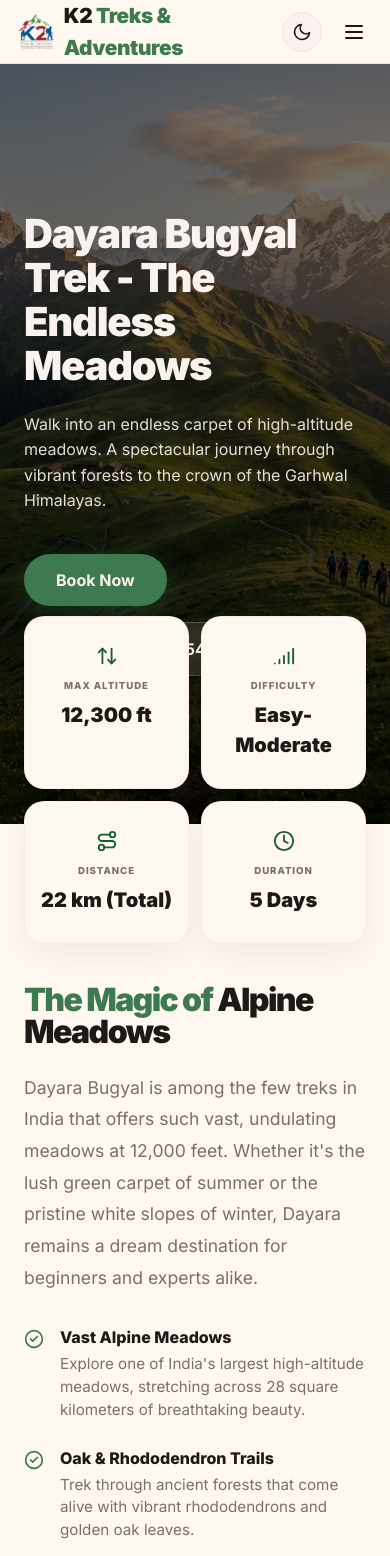
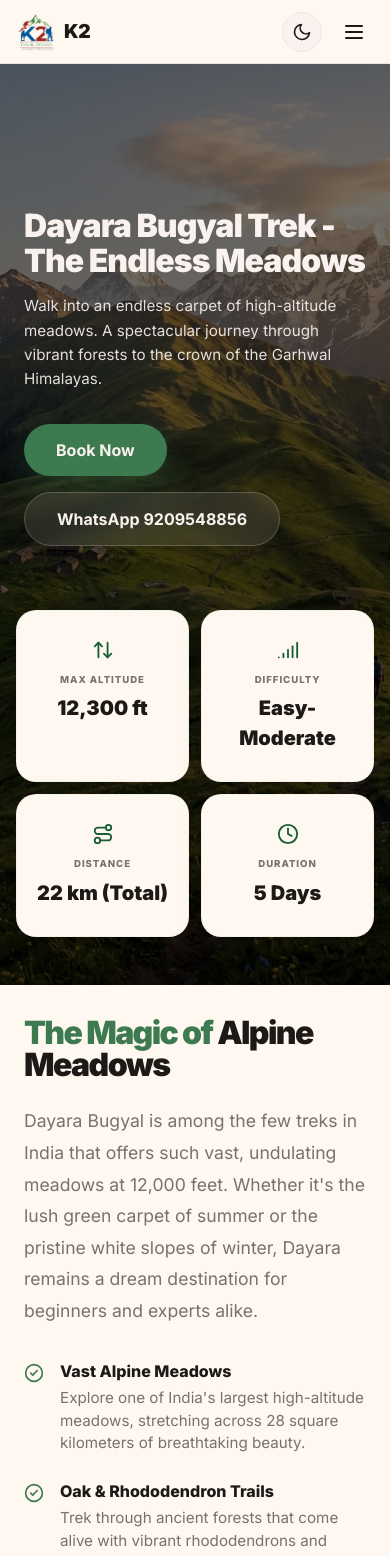
Before and after one commit to VedantJoshi21/K2-Treks-and-Adventures, a React (Vite) app in the folder Frontend/Root/: page /trek/dayara-bugyal in a window 390 px wide. Shown: the top 1556 px of the page. Built offline with nearby package versions, Linux system fonts and the light colour scheme.

Commit message:
Fixed the screen responsiveness issue.

```diff
--- a/Frontend/Root/src/components/DifficultyBadge.jsx
+++ b/Frontend/Root/src/components/DifficultyBadge.jsx
@@ -8,7 +8,10 @@ export default function DifficultyBadge({ level }) {
     'Hard': 'bg-red-100 text-red-700',
   };
   return (
-    <span className={`px-2.5 py-1 rounded-full text-xs font-semibold ${colors[level] || 'bg-stone-100 text-stone-600'}`}>
+    <span
+      className={`difficulty-badge px-2.5 py-1 rounded-full text-xs font-semibold ${colors[level] || 'bg-stone-100 text-stone-600'}`}
+      style={{ flexShrink: 0, whiteSpace: 'nowrap' }}
+    >
       {level}
     </span>
   );
--- a/Frontend/Root/src/components/Navbar.jsx
+++ b/Frontend/Root/src/components/Navbar.jsx
@@ -75,8 +75,8 @@ export default function Navbar({
           style={{ display: 'flex', alignItems: 'center', gap: '8px', textDecoration: 'none', color: theme.text }}
         >
           <img src={logo} alt="K2 Logo" style={{ width: '40px', height: '40px', objectFit: 'contain' }} />
-          <span style={{ fontSize: '1.3rem', fontWeight: 900, letterSpacing: '-0.02em' }}>
-            K2 <span style={{ color: '#3d7a4f' }}>Treks & Adventures</span>
+          <span className="nav-logo-text" style={{ fontSize: '1.3rem', fontWeight: 900, letterSpacing: '-0.02em' }}>
+            K2 <span className="nav-logo-suffix" style={{ color: '#3d7a4f' }}>Treks & Adventures</span>
           </span>
         </Link>
 
--- a/Frontend/Root/src/components/TrekCard.jsx
+++ b/Frontend/Root/src/components/TrekCard.jsx
@@ -31,7 +31,7 @@ export default function TrekCard({ trek, darkMode }) {
           onMouseEnter={e => e.currentTarget.style.transform = 'scale(1.05)'}
           onMouseLeave={e => e.currentTarget.style.transform = 'scale(1)'}
         />
-        <div style={{
+        <div className="trek-card-tags" style={{
           position: 'absolute', top: '12px', right: '12px',
           display: 'flex', gap: '6px', flexWrap: 'wrap', justifyContent: 'flex-end',
         }}>
--- a/Frontend/Root/src/components/Trek_Pages/DayaraBugyal.jsx
+++ b/Frontend/Root/src/components/Trek_Pages/DayaraBugyal.jsx
@@ -23,7 +23,7 @@ export default function DayaraBugyal({ darkMode, setDarkMode, theme }) {
   return (
     <>
       {/* Hero Section */}
-      <section style={{ position: 'relative', height: '90vh', width: '100%' }}>
+      <section className="trek-detail-hero" style={{ position: 'relative', height: '90vh', width: '100%' }}>
         {/* Background Image Container with Overflow Hidden */}
         <div style={{ position: 'absolute', top: 0, left: 0, width: '100%', height: '100%', overflow: 'hidden' }}>
           <div style={{
@@ -77,7 +77,7 @@ export default function DayaraBugyal({ darkMode, setDarkMode, theme }) {
         </div>
 
         {/* Stats Grid */}
-        <div style={{
+        <div className="trek-stats-grid" style={{
           position: 'absolute', bottom: '-120px', left: '50%', transform: 'translateX(-50%)',
           width: 'calc(100% - 3rem)', maxWidth: '1100px', zIndex: 30
         }}>
@@ -106,7 +106,7 @@ export default function DayaraBugyal({ darkMode, setDarkMode, theme }) {
       </section>
 
       {/* Intro Section */}
-      <section style={{ padding: '10rem 1.5rem 2.5rem', maxWidth: '1440px', margin: '0 auto' }}>
+      <section className="trek-intro-section" style={{ padding: '10rem 1.5rem 2.5rem', maxWidth: '1440px', margin: '0 auto' }}>
         <div style={{ display: 'grid', gridTemplateColumns: 'repeat(auto-fit, minmax(350px, 1fr))', gap: '4rem', alignItems: 'center' }}>
           <div>
             <h2 style={{
@@ -161,7 +161,7 @@ export default function DayaraBugyal({ darkMode, setDarkMode, theme }) {
           }}>
             Package <span style={{ color: '#3d7a4f' }}>Pricing</span>
           </h2>
-          <div style={{ display: 'flex', flexWrap: 'wrap', justifyContent: 'center', gap: '2rem' }}>
+          <div className="pricing-grid" style={{ display: 'flex', flexWrap: 'wrap', justifyContent: 'center', gap: '2rem' }}>
             {[
               { title: 'Raithal to Raithal', price: '₹8,499/-', sub: 'Standard Package (4 Nights / 5 Days)' },
               { title: 'Dehradun to Dehradun', price: '₹8,999/-', sub: 'Complete package with pickup' },
--- a/Frontend/Root/src/responsive.css
+++ b/Frontend/Root/src/responsive.css
@@ -1,11 +1,3 @@
-/* ============================================================
-   K2 Treks & Adventures — Global Responsive Stylesheet
-   Breakpoints:
-     sm  : max-width 640px   (phones)
-     md  : max-width 768px   (large phones / small tablets)
-     lg  : max-width 1024px  (tablets / small laptops)
-   ============================================================ */
-
 /* ── Navbar ─────────────────────────────────────────────── */
 
 /* Show hamburger on mobile, hide desktop nav */
@@ -19,6 +11,36 @@
   /* Hide "Book a Trek" CTA pill in navbar on very small screens */
   .nav-cta-pill {
     display: none !important;
+  }
+  /* Hide the suffix on mobile to prevent overflow */
+  .nav-logo-suffix {
+    display: none !important;
+  }
+}
+
+@media (max-width: 480px) {
+  /* Shrink navbar logo text on very small phones */
+  .nav-logo-text {
+    font-size: 1.2rem !important;
+  }
+}
+
+@media (max-width: 360px) {
+  .nav-logo-text {
+    font-size: 1.05rem !important;
+  }
+}
+
+/* ── Trek Cards ─────────────────────────────────────────── */
+
+@media (max-width: 480px) {
+  .trek-card-tags {
+    top: 8px !important;
+    right: 8px !important;
+  }
+  .trek-card-tags span {
+    font-size: 10px !important;
+    padding: 2px 8px !important;
   }
 }
 
@@ -36,19 +58,19 @@
     width: 36px !important;
     height: 36px !important;
     font-size: 14px !important;
-    left: 0.75rem !important;
+    left: 0.5rem !important;
   }
   .hero-next-btn {
     left: unset !important;
-    right: 0.75rem !important;
+    right: 0.5rem !important;
   }
 
   /* IAF badge: move below the top and reduce padding */
   .hero-iaf-badge {
-    top: 1rem !important;
-    right: 1rem !important;
-    font-size: 10px !important;
-    padding: 6px 10px !important;
+    top: 0.75rem !important;
+    right: 0.75rem !important;
+    font-size: 9px !important;
+    padding: 4px 10px !important;
   }
 
   /* Hero content text block */
@@ -58,7 +80,7 @@
 
   /* Slide dot indicators: tighten spacing */
   .hero-indicators {
-    bottom: 1rem !important;
+    bottom: 0.75rem !important;
     gap: 0.35rem !important;
   }
 
@@ -77,6 +99,8 @@
   .hero-cta-group a {
     padding: 12px 24px !important;
     font-size: 0.9rem !important;
+    width: 100%;
+    max-width: 280px;
   }
 }
 
@@ -85,6 +109,7 @@
 @media (max-width: 640px) {
   .stats-bar {
     grid-template-columns: repeat(2, 1fr) !important;
+    gap: 1rem !important;
   }
 }
 
@@ -101,6 +126,10 @@
   .about-rating-badge {
     bottom: 12px !important;
     left: 12px !important;
+    padding: 0.75rem 1rem !important;
+  }
+  .about-rating-badge div:first-child {
+    font-size: 1.25rem !important;
   }
 }
 
@@ -110,11 +139,13 @@
   /* Stack the 2-column form rows into 1 column */
   .enquiry-form-row {
     grid-template-columns: 1fr !important;
+    gap: 1.25rem !important;
   }
 
   /* Reduce form card padding */
   .enquiry-form-card {
     padding: 1.5rem 1.25rem !important;
+    border-radius: 1rem !important;
   }
 }
 
@@ -144,28 +175,30 @@
   }
 
   .treks-slider {
-    scroll-padding-inline: 0 !important;
-    padding-inline: 0 !important;
+    scroll-padding-inline: 1rem !important;
+    padding-inline: 1rem !important;
   }
 
   .treks-slide {
     flex-basis: 100% !important;
     width: 100% !important;
-    scroll-snap-align: start !important;
+    scroll-snap-align: center !important;
   }
 
   .treks-nav-btn {
-    width: 36px !important;
-    height: 36px !important;
+    width: 32px !important;
+    height: 32px !important;
     margin: 0 !important;
+    top: 50% !important;
+    background: rgba(0,0,0,0.4) !important; /* more transparent on mobile */
   }
 
   .treks-nav-btn-prev {
-    left: 0.5rem !important;
+    left: 0.25rem !important;
   }
 
   .treks-nav-btn-next {
-    right: 0.5rem !important;
+    right: 0.25rem !important;
   }
 }
 
@@ -202,6 +235,7 @@
   }
   .footer-links {
     gap: 2rem !important;
+    flex-wrap: wrap !important;
   }
   .footer-bottom {
     flex-direction: column !important;
@@ -210,12 +244,96 @@
   }
 }
 
+/* ── Trek Detail Pages ────────────────────────────────────── */
+
+@media (max-width: 768px) {
+  /* Trek Detail Hero: Allow height to expand naturally */
+  .trek-detail-hero {
+    height: auto !important;
+    min-height: 80vh !important;
+    padding-top: 5rem !important;
+    padding-bottom: 3rem !important;
+    display: block !important; /* Switch from flex to block to allow natural flow */
+  }
+
+  /* Inner content container: must be height auto to prevent overflow/overlap */
+  .trek-detail-hero > div:nth-child(2) {
+    height: auto !important;
+    min-height: 50vh !important;
+    padding-top: 4rem !important;
+    padding-bottom: 4rem !important;
+    display: flex !important;
+    justify-content: center !important;
+  }
+
+  /* Stats Grid: Switch from absolute to relative to prevent overlap */
+  .trek-stats-grid {
+    position: relative !important;
+    bottom: auto !important;
+    left: auto !important;
+    transform: none !important;
+    margin: 0 auto !important; /* No negative margin on mobile to be safe */
+    width: calc(100% - 2rem) !important;
+    z-index: 40 !important;
+  }
+
+  .trek-stats-grid > div {
+    grid-template-columns: repeat(2, 1fr) !important;
+  }
+
+  /* Intro Section: Normal padding since stats cards are in the flow */
+  .trek-intro-section {
+    padding-top: 4rem !important;
+  }
+
+  /* Pricing Cards stacking */
+  .pricing-grid {
+    flex-direction: column !important;
+    align-items: stretch !important;
+  }
+}
+
+@media (max-width: 480px) {
+  .trek-detail-hero h1 {
+    font-size: 2rem !important;
+    margin-bottom: 1rem !important;
+  }
+
+  .trek-detail-hero p {
+    font-size: 0.95rem !important;
+    margin-bottom: 2rem !important;
+  }
+
+  .trek-stats-grid {
+    margin-top: 0 !important;
+  }
+
+  .trek-intro-section {
+    padding-top: 2rem !important;
+  }
+}
+
+
+/* ── Reviews Slider ───────────────────────────────────────── */
+
+@media (max-width: 768px) {
+  .reviews-slider {
+    padding: 1rem 0 !important;
+    gap: 1rem !important;
+  }
+
+  .reviews-slider > div {
+    width: 280px !important;
+    scroll-snap-align: center !important;
+  }
+}
+
 /* ── General Section Padding ─────────────────────────────── */
 
 @media (max-width: 640px) {
   .section-pad {
-    padding-top: 2.5rem !important;
-    padding-bottom: 2.5rem !important;
+    padding-top: 2rem !important;
+    padding-bottom: 2rem !important;
   }
 }
 
```
Also changed, not shown: Frontend/Root/src/components/Trek_Pages/Harishchandragad.jsx (+4 -4 lines), Frontend/Root/src/components/Trek_Pages/KalsubaiSandhan.jsx (+6 -6 lines), Frontend/Root/src/components/Trek_Pages/Kedarnath.jsx (+4 -4 lines), Frontend/Root/src/components/Trek_Pages/KonkanCoastal.jsx (+4 -4 lines), Frontend/Root/src/components/Trek_Pages/RatangadSandhan.jsx (+4 -4 lines), Frontend/Root/src/components/Trek_Pages/ValleyOfFlowers.jsx (+4 -4 lines).
